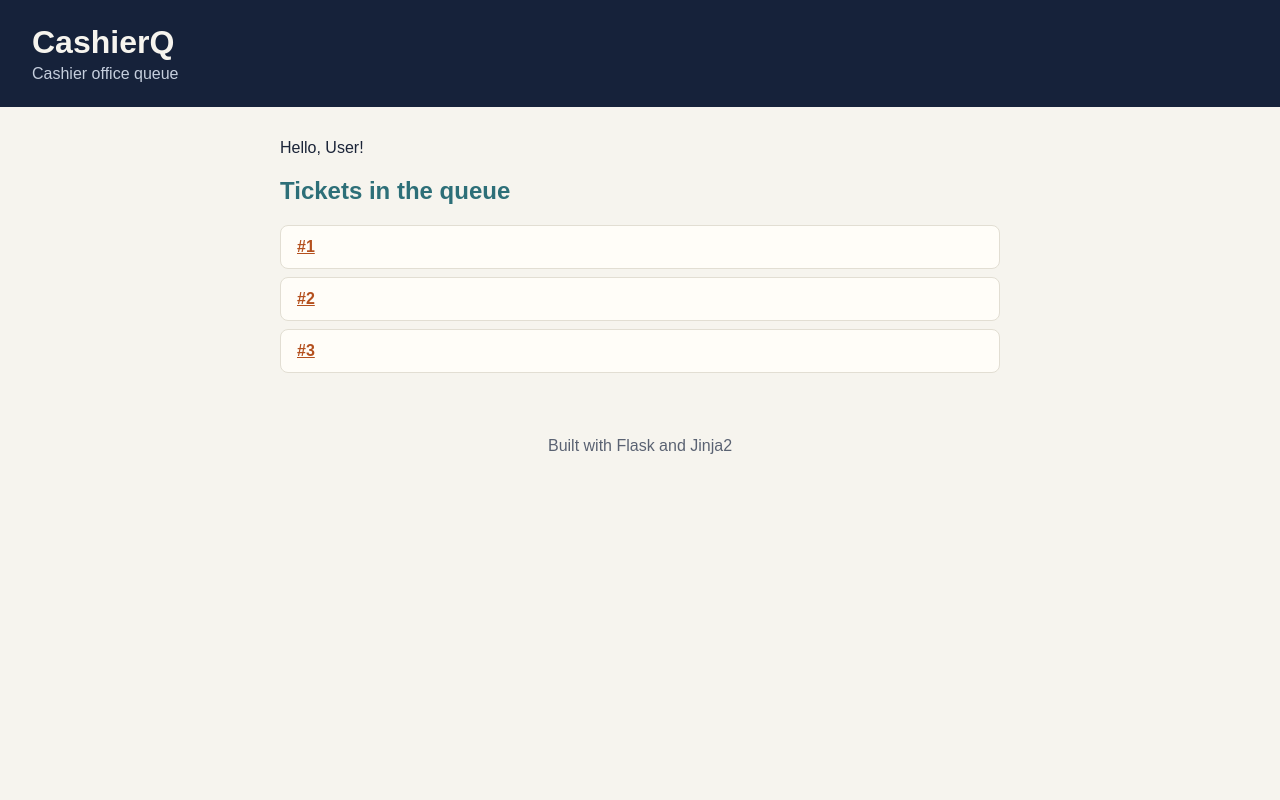
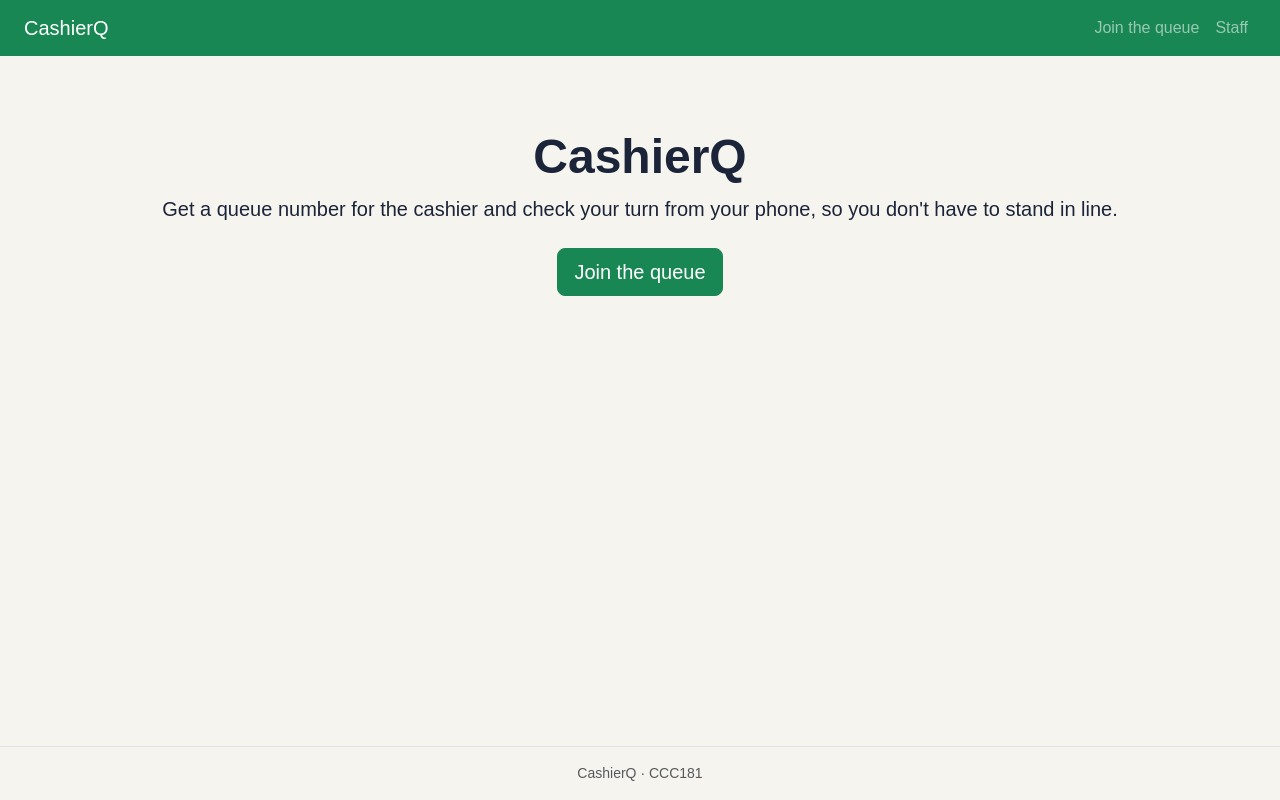
Before and after one commit to paulinefernan0901-dotcom/CCC181, a Flask app: page / in a window 1280 px wide. Run offline with Flask 3, Linux system fonts and the light colour scheme.

Commit message:
Add Bootstrap layout and navigation (#1)

```diff
--- a/app.py
+++ b/app.py
@@ -1,18 +1,14 @@
-"""CCC181 Week 2: a "Hello, Flask" starter app.
-
-Run it with:
-    flask --app app run --debug
-then open http://127.0.0.1:5000* Running on http://127.0.0.1:5000
-"""
-from flask import Flask, abort, redirect, render_template, request, url_for
+"""CashierQ: a queue system for the school cashier office."""
+from flask import Flask, abort, flash, redirect, render_template, request, url_for  # noqa: F401 (used in later parts)
 
 app = Flask(__name__)
+app.secret_key = "dev-only-change-me"  # Week 11 moves this into an environment variable
 
 
 SERVICES = [
     {"id": 1, "name": "Registrar document fees"},
     {"id": 2, "name": "Tuition and other fees"},
-    {"id": 3, "name": "Official receipt / refund"},
+    {"id": 3, "name": "Other payments"}
 ]
 
 # Each ticket: number, name, student_id, service_id, status
@@ -24,44 +20,16 @@ TICKETS = [
 ]
 
 
-@app.route("/")
+@app.get("/")
 def index():
-    # render_template looks inside the templates/ folder and passes
-    # keyword arguments to the template as variables.
-    return render_template("index.html", name="User", tickets=TICKETS)
+    return render_template("index.html")
 
 
-@app.route("/queue/<int:ticket_id>")
-def ticket(ticket_id):
-    # <int:ticket_id> only matches numbers, so /queue/abc returns 404.
-    for position, t in enumerate(TICKETS, start=1):
-        if t["number"] == ticket_id:
-            return render_template("ticket.html", ticket=t, position=position)
-    abort(404)  # no ticket with that number
-
-
-@app.route("/join", methods=["GET", "POST"])
-def join():
-    # GET: show the empty form. POST: the form was submitted.
-    if request.method == "POST":
-        name = request.form.get("name", "").strip()
-        if not name:
-            return render_template("join.html", error="Please enter your name.")
-
-        number = TICKETS[-1]["number"] + 1 if TICKETS else 1
-        TICKETS.append({"number": number, "name": name})
-        # Redirect after POST so refreshing the page doesn't join twice.
-        return redirect(url_for("ticket", ticket_id=number))
-
+@app.route("/join")
+def join_form():
     return render_template("join.html")
 
 
-@app.route("/hello")
-def hello():
-    # The plain-string version from the Routes slide.
-    return "Hello, CCC181!"
-
-
-if __name__ == "__main__":
-    # Lets you also start the app with: python app.py
-    app.run(debug=True)
+@app.route("/staff")
+def staff_dashboard():
+    return "Staff dashboard coming soon"
--- a/templates/base.html
+++ b/templates/base.html
@@ -4,21 +4,57 @@
   <meta charset="utf-8">
   <meta name="viewport" content="width=device-width, initial-scale=1">
   <title>{% block title %}CashierQ{% endblock %}</title>
-  {# Link static files with url_for instead of hard-coding paths #}
+  <link rel="stylesheet"
+        href="https://cdn.jsdelivr.net/npm/bootstrap@5.3.3/dist/css/bootstrap.min.css">
   <link rel="stylesheet" href="{{ url_for('static', filename='css/style.css') }}">
 </head>
-<body>
-  <header>
-    <h1><a href="{{ url_for('index') }}">CashierQ</a></h1>
-    <!-- <p class="tagline">CCC181 · Git, GitHub &amp; Flask foundations</p> -->
-     <p class="tagline">Cashier office queue</p>
-  </header>
+<body class="d-flex flex-column min-vh-100">
+  <a class="visually-hidden-focusable" href="#main">Skip to main content</a>
 
-  <main>
+  <nav class="navbar navbar-expand-md bg-success" data-bs-theme="dark">
+   <div class="container-fluid px-4">
+      <a class="navbar-brand" href="{{ url_for('index') }}">CashierQ</a>
+      <button class="navbar-toggler" type="button" data-bs-toggle="collapse"
+              data-bs-target="#mainNav" aria-controls="mainNav"
+              aria-expanded="false" aria-label="Toggle navigation">
+        <span class="navbar-toggler-icon"></span>
+      </button>
+      <div class="collapse navbar-collapse" id="mainNav">
+        <ul class="navbar-nav ms-auto">
+          <li class="nav-item">
+            <a class="nav-link {% if request.endpoint == 'join_form' %}active{% endif %}"
+               {% if request.endpoint == 'join_form' %}aria-current="page"{% endif %}
+               href="{{ url_for('join_form') }}">Join the queue</a>
+          </li>
+          <li class="nav-item">
+            <a class="nav-link {% if request.endpoint == 'staff_dashboard' %}active{% endif %}"
+               {% if request.endpoint == 'staff_dashboard' %}aria-current="page"{% endif %}
+               href="{{ url_for('staff_dashboard') }}">Staff</a>
+          </li>
+        </ul>
+      </div>
+    </div>
+  </nav>
+
+  <main id="main" class="container my-4 flex-grow-1">
+    {% with messages = get_flashed_messages(with_categories=true) %}
+      {% for category, message in messages %}
+        <div class="alert alert-{{ category }} alert-dismissible fade show" role="alert">
+          {{ message }}
+          <button type="button" class="btn-close" data-bs-dismiss="alert" aria-label="Close"></button>
+        </div>
+      {% endfor %}
+    {% endwith %}
+
     {% block content %}{% endblock %}
   </main>
 
-  <footer>Built with Flask and Jinja2</footer>
+  <footer class="border-top py-3 text-center text-body-secondary small">
+    CashierQ · CCC181
+  </footer>
+
+  <script src="https://cdn.jsdelivr.net/npm/bootstrap@5.3.3/dist/js/bootstrap.bundle.min.js"></script>
   <script src="{{ url_for('static', filename='js/main.js') }}"></script>
+  {% block scripts %}{% endblock %}
 </body>
 </html>
--- a/templates/index.html
+++ b/templates/index.html
@@ -1,14 +1,10 @@
 {% extends "base.html" %}
+{% block title %}CashierQ{% endblock %}
 
 {% block content %}
-  <p>Hello, {{ name }}!</p>
-
-  <h2>Tickets in the queue</h2>
-  <ul class="tickets">
-    {% for t in tickets %}
-      <li><a href="{{ url_for('ticket', ticket_id=t.number) }}">#{{ t.number }}</a></li>
-    {% else %}
-      <li>The queue is empty.</li>
-    {% endfor %}
-  </ul>
+<div class="text-center py-5">
+  <h1 class="display-5 fw-bold">CashierQ</h1>
+  <p class="lead mb-4">Get a queue number for the cashier and check your turn from your phone, so you don't have to stand in line.</p>
+ <a class="btn btn-success btn-lg" href="{{ url_for('join_form') }}">Join the queue</a>
+</div>
 {% endblock %}
```
Also changed, not shown: templates/join.html (+2 -15 lines).
